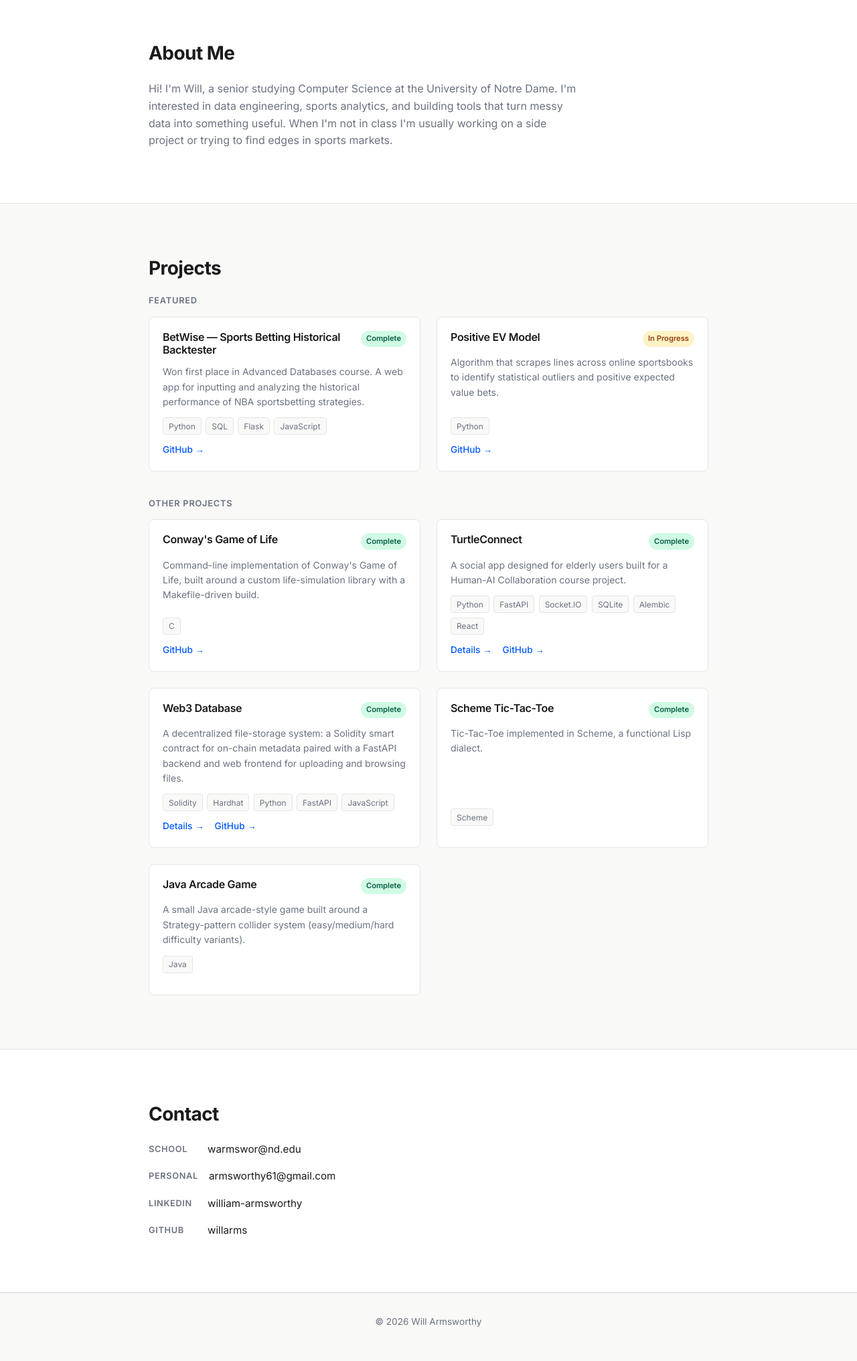
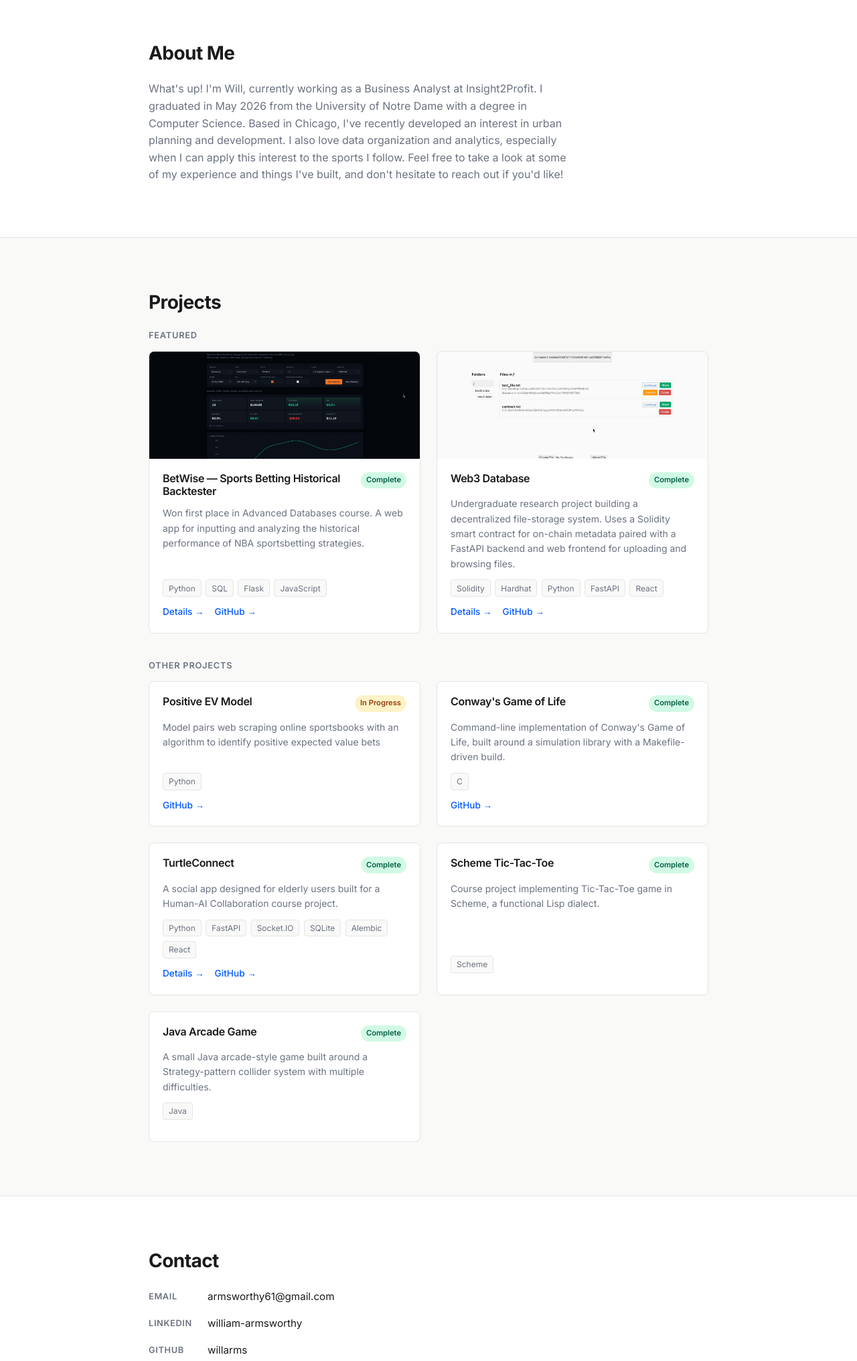
Before and after one commit to willarms/willarms.github.io, an Astro site: page / in a window 1280 px wide. Shown: the part 640-2672 px from the top of the page at 67% size. Built offline with nearby package versions, Linux system fonts and the light colour scheme; Astro itself is replaced by a stand-in of ours.

Commit message:
Updated bios, project descs, and fixed padding bug

```diff
--- a/src/data/projects.ts
+++ b/src/data/projects.ts
@@ -24,21 +24,22 @@ export const projects: Project[] = [
     status: "complete",
     featured: true,
     githubUrl: "https://github.com/willarms/sportsbetting-historical-backtester",
-    // screenshot: "betwise.png",
+    screenshot: "betwise-screenshot.png",
+    video: "betwise-demo.mp4",  // compressed from 33.8MB .mov (3024x1652/120fps) → ~1.5MB, 1280w/30fps/no audio
   },
   {
     slug: "pos-evm",
     title: "Positive EV Model",
-    shortDescription: "Algorithm that scrapes lines across online sportsbooks to identify statistical outliers and positive expected value bets.",
+    shortDescription: "Model pairs web scraping online sportsbooks with an algorithm to identify positive expected value bets",
     techStack: ["Python"],
     status: "in-progress",
-    featured: true,
+    featured: false,
     githubUrl: "https://github.com/willarms/posEVM",  // update URL if needed
   },
   {
     slug: "game-of-life",
     title: "Conway's Game of Life",
-    shortDescription: "Command-line implementation of Conway's Game of Life, built around a custom life-simulation library with a Makefile-driven build.",
+    shortDescription: "Command-line implementation of Conway's Game of Life, built around a simulation library with a Makefile-driven build.",
     techStack: ["C"],
     status: "complete",
     featured: false,
@@ -58,29 +59,29 @@ export const projects: Project[] = [
       "JWT-based auth with a documented test account for demos",
       "Uses Google OAuth to support seamless transition to video calls for groups"
     ],
-    // NOTE: README documents an unresolved Google OAuth 500 error — fix or note as a known issue before showcasing a live demo
   },
   {
     slug: "web3-db",
     title: "Web3 Database",
-    shortDescription: "A decentralized file-storage system: a Solidity smart contract for on-chain metadata paired with a FastAPI backend and web frontend for uploading and browsing files.",
-    techStack: ["Solidity", "Hardhat", "Python", "FastAPI", "JavaScript"],
+    shortDescription: "Undergraduate research project building a decentralized file-storage system. Uses a Solidity smart contract for on-chain metadata paired with a FastAPI backend and web frontend for uploading and browsing files.",
+    techStack: ["Solidity", "Hardhat", "Python", "FastAPI", "React"],
     status: "complete",
-    featured: false,
+    featured: true,
     githubUrl: "https://github.com/willarms/web3DB",  // update URL
     video: "web3db-demo.mp4",  // compressed from devBox/web3DB/tests/fs-demo.mp4 (10MB → ~625KB, 1280w/30fps/no audio)
-    // screenshot: "web3db.png",  // source: devBox/web3DB/tests/Screenshot 2025-09-28 at 3.21.04 PM.png
+    screenshot: "web3db-fs-ss.png",
     highlights: [
-      "Team project — this entry covers your contribution",
+      "Project I worked on as a memeber of Notre Dame's Data Security and Privacy Lab",
+      "File system built for Web3 database",
       "On-chain file metadata via a Hardhat-managed Solidity contract",
       "Early stages end-to-end demo recorded (see devBox/web3DB/tests/)",
-      "Check updated project url for project's progress"
+      "See project's progress here: https://fs.web3db.org/"
     ],
   },
   {
     slug: "scheme-tictactoe",
     title: "Scheme Tic-Tac-Toe",
-    shortDescription: "Tic-Tac-Toe implemented in Scheme, a functional Lisp dialect.",
+    shortDescription: "Course project implementing Tic-Tac-Toe game in Scheme, a functional Lisp dialect.",
     techStack: ["Scheme"],
     status: "complete",
     featured: false,
@@ -89,7 +90,7 @@ export const projects: Project[] = [
   {
     slug: "java-game",
     title: "Java Arcade Game",
-    shortDescription: "A small Java arcade-style game built around a Strategy-pattern collider system (easy/medium/hard difficulty variants).",
+    shortDescription: "A small Java arcade-style game built around a Strategy-pattern collider system with multiple difficulties.",
     techStack: ["Java"],
     status: "complete",
     featured: false,
@@ -100,20 +101,15 @@ export const projects: Project[] = [
   // {
   //   slug: "cbb-model",
   //   title: "CBB Prediction Model",
-  //   shortDescription: "Monte Carlo March Madness bracket model blending KenPom/Torvik ratings with market odds and public pick rates.",
+  //   shortDescription: "Compares implied winning % (from Monte Carlo sims and betting odds to advance) and public pick % to provide recommended bracket pool strategy",
   //   techStack: ["Python", "pandas", "scikit-learn"],
   //   status: "in-progress",
   //   featured: false,
   // },
   // {
-  //   slug: "whale-tracker",
-  //   title: "Whale Tracker",
-  //   ...  // not started — no local code found yet
-  // },
-  // {
   //   slug: "cherrypy-movie-rec",
   //   title: "Movie Recommender (CherryPy)",
-  //   shortDescription: "A CherryPy-based movie recommendation web app with a full test suite, built on a MovieLens-style dataset.",
+  //   shortDescription: "Movie recommendation web app built on a Movie-Lens database.",
   //   techStack: ["Python", "CherryPy"],
   //   status: "complete",
   //   featured: false,
--- a/src/layouts/BaseLayout.astro
+++ b/src/layouts/BaseLayout.astro
@@ -8,7 +8,7 @@ interface Props {
   description?: string;
 }
 
-const { title, description = "Will Armsworthy — CS student at Notre Dame" } = Astro.props;
+const { title, description = "Will Armsworthy — Analyst @ insight2profit" } = Astro.props;
 
 const navLinks = [
   { href: "/#home",     label: "Home" },
@@ -33,7 +33,7 @@ const currentPath = Astro.url.pathname;
   <link href="https://fonts.googleapis.com/css2?family=Inter:wght@400;500;600;700&display=swap" rel="stylesheet" />
 </head>
 <body>
-  <header>
+  <header class="site-header">
     <nav>
       <a href="/" class="nav-logo">Will Armsworthy</a>
       <ul>
@@ -86,7 +86,7 @@ const currentPath = Astro.url.pathname;
   }
 
   /* ── NAV ────────────────────────────────────────────────────── */
-  header {
+  .site-header {
     position: fixed;
     top: 0; left: 0; right: 0;
     height: var(--nav-height);
--- a/src/pages/index.astro
+++ b/src/pages/index.astro
@@ -18,10 +18,9 @@ const others   = allProjects.filter((p) => !p.featured);
   <!-- ── HERO ──────────────────────────────────────────────── -->
   <section id="home" class="hero">
     <div class="hero-inner">
-      <p class="hero-eyebrow">CS @ Notre Dame</p>
+      <p class="hero-eyebrow">Analyst @ insight2profit</p>
       <h1>Will Armsworthy</h1>
-      <!-- UPDATE: your tagline -->
-      <p class="hero-sub">I like data, hard problems, and building things that work.</p>
+      <p class="hero-sub">Interested in databases, urban development, and all things sports.</p>
       <div class="hero-links">
         <a href="#projects" class="btn-primary">See my work</a>
         <a href="#contact" class="btn-ghost">Get in touch</a>
@@ -34,12 +33,12 @@ const others   = allProjects.filter((p) => !p.featured);
     <div class="section-inner">
       <h2>About Me</h2>
       <div class="about-content">
-        <!-- UPDATE: expand this as much as you want -->
         <p>
-          Hi! I'm Will, a senior studying Computer Science at the University of Notre Dame.
-          I'm interested in data engineering, sports analytics, and building tools that turn
-          messy data into something useful. When I'm not in class I'm usually working on a
-          side project or trying to find edges in sports markets.
+          What's up! I'm Will, currently working as a Business Analyst at Insight2Profit.
+          I graduated in May 2026 from the University of Notre Dame with a degree in Computer Science.
+          Based in Chicago, I've recently developed an interest in urban planning and development.
+          I also love data organization and analytics, especially when I can apply this interest to the sports I follow.
+          Feel free to take a look at some of my experience and things I've built, and don't hesitate to reach out if you'd like!
         </p>
         <!-- Add more paragraphs, a skills list, coursework, etc. here -->
       </div>
@@ -80,13 +79,8 @@ const others   = allProjects.filter((p) => !p.featured);
     <div class="section-inner">
       <h2>Contact</h2>
       <div class="contact-links">
-        <!-- UPDATE: remove school email after graduation -->
         <div class="contact-item">
-          <span class="contact-label">School</span>
-          <a href="mailto:warmswor@nd.edu">warmswor@nd.edu</a>
-        </div>
-        <div class="contact-item">
-          <span class="contact-label">Personal</span>
+          <span class="contact-label">Email</span>
           <a href="mailto:armsworthy61@gmail.com">armsworthy61@gmail.com</a>
         </div>
         <div class="contact-item">
```
Also changed, not shown: src/pages/projects/[slug].astro (+16 -1 lines), public/assets/screenshots/betwise-screenshot.png (added), public/assets/screenshots/web3db-fs-ss.png (added), 2 other files.
